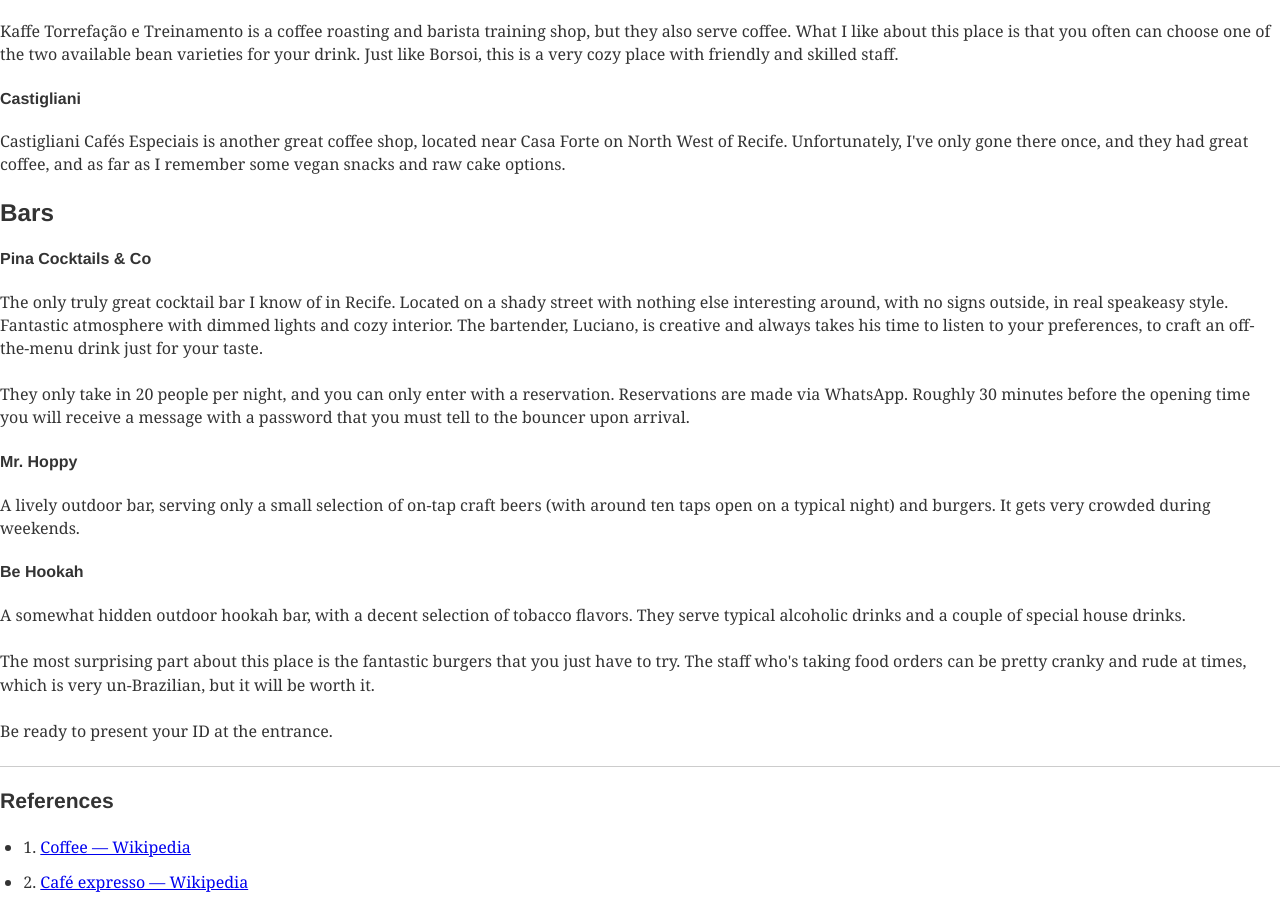
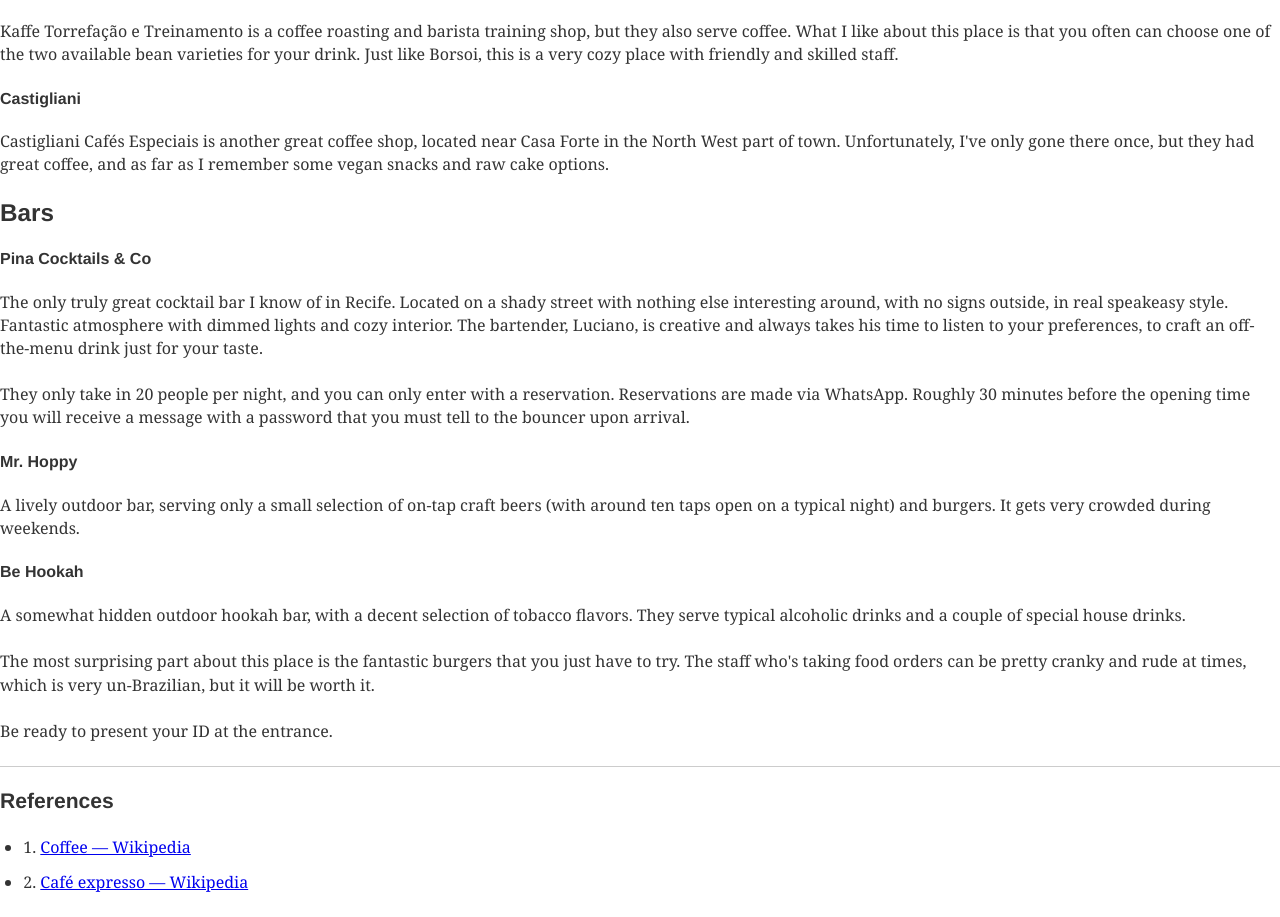
Before and after one commit to timojaask/almost-hipster, a Gatsby site: page /recife in a window 1280 px wide. Shown: the part 1200-2117 px from the top of the page. Built offline with nearby package versions, Linux system fonts and the light colour scheme; Gatsby itself is replaced by a stand-in of ours.

Commit message:
Improve wording and grammar

```diff
--- a/src/pages/recife.js
+++ b/src/pages/recife.js
@@ -42,7 +42,7 @@
     </p>
     <h4>Castigliani</h4>
     <p>
-      Castigliani Cafés Especiais is another great coffee shop, located near Casa Forte on North West of Recife. Unfortunately, I've only gone there once, and they had great coffee, and as far as I remember some vegan snacks and raw cake options.
+      Castigliani Cafés Especiais is another great coffee shop, located near Casa Forte in the North West part of town. Unfortunately, I've only gone there once, but they had great coffee, and as far as I remember some vegan snacks and raw cake options.
     </p>
     <h2>Bars</h2>
     <h4>Pina Cocktails & Co</h4>
```
